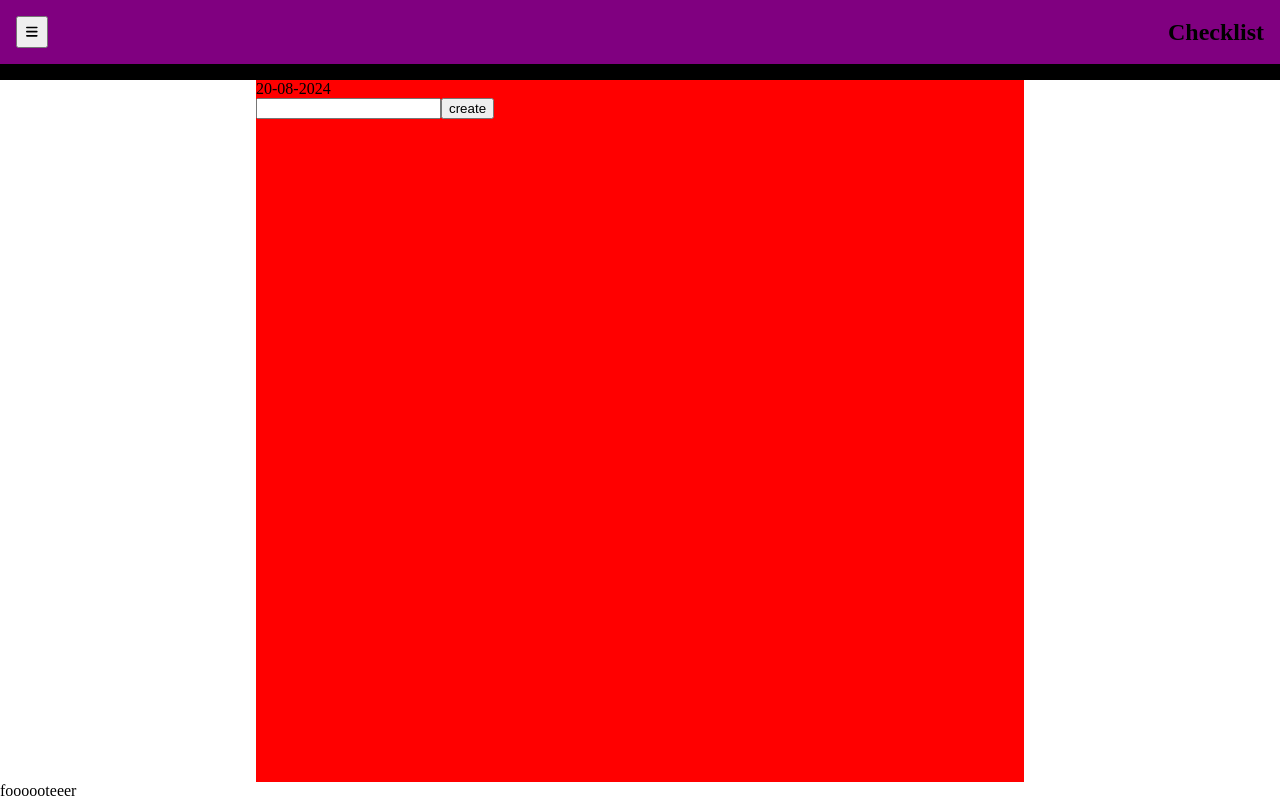
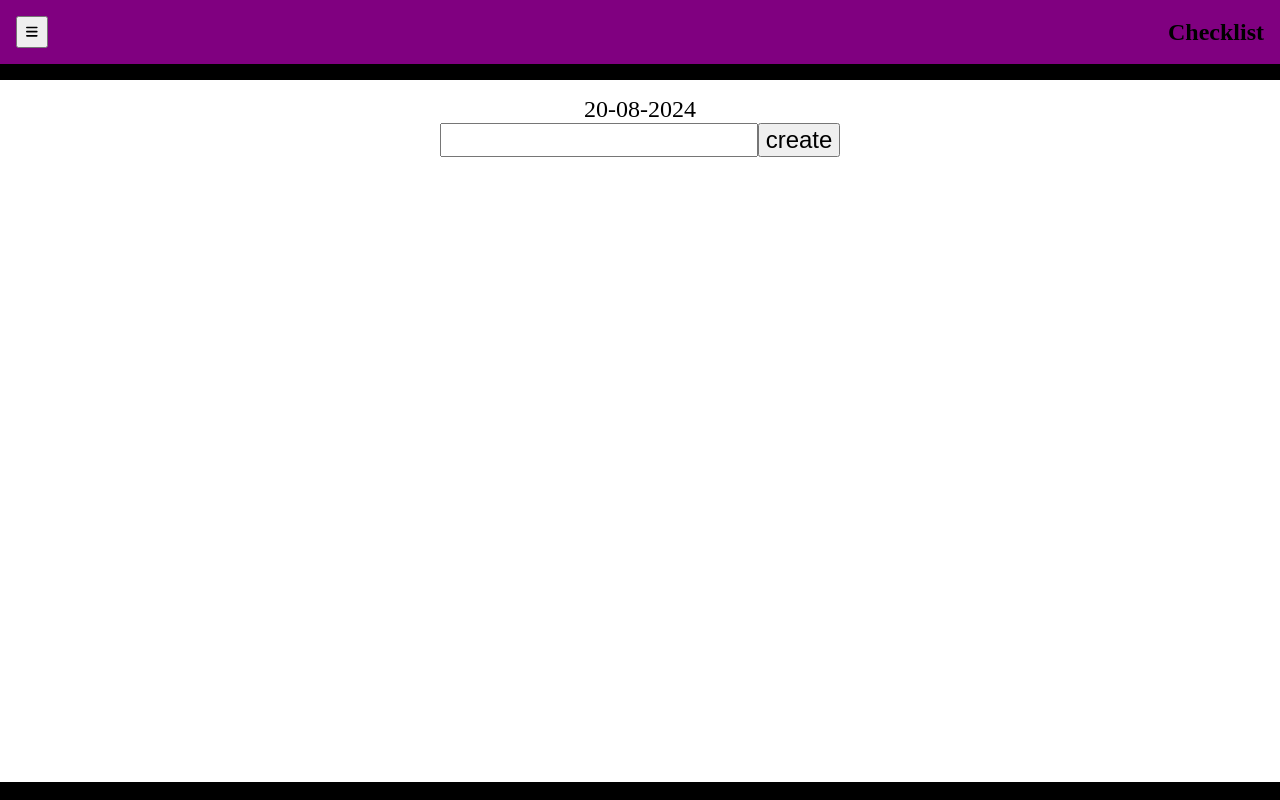
Before and after one commit to 60x20/Checklist, a React (Vite) app: page /2024/08/20 in a window 1280 px wide. Built offline with nearby package versions, Linux system fonts and the light colour scheme.

Commit message:
styles added for hero section
Basic styles added for hero section.
Min-height was unnecessary and causing problems with flex space distribution, hence deleted.

```diff
--- a/src/App.css
+++ b/src/App.css
@@ -44,11 +44,19 @@ aside#menu {
   background-color: rgb(80, 80, 120);
 }
 
-#checklist {
-  width: 60%;
+/* hero section */
+#checklist, #visualizer {
+  padding: 1rem 0;
+  box-sizing: border-box;
   margin: 0 auto; /* horizontally centered */
-  min-height: 100%;
-  background-color: red;
+  width: 90%;
+  max-width: 1000px;
+  text-align: center;
+  font-size: 1.5rem;
+  * {
+    font-size: inherit; /* some have values set by user agent, which overwrites inheritance */
+  }
+}
 div.row-container, div.column-container {
   display: flex;
   gap: 1rem;
```
